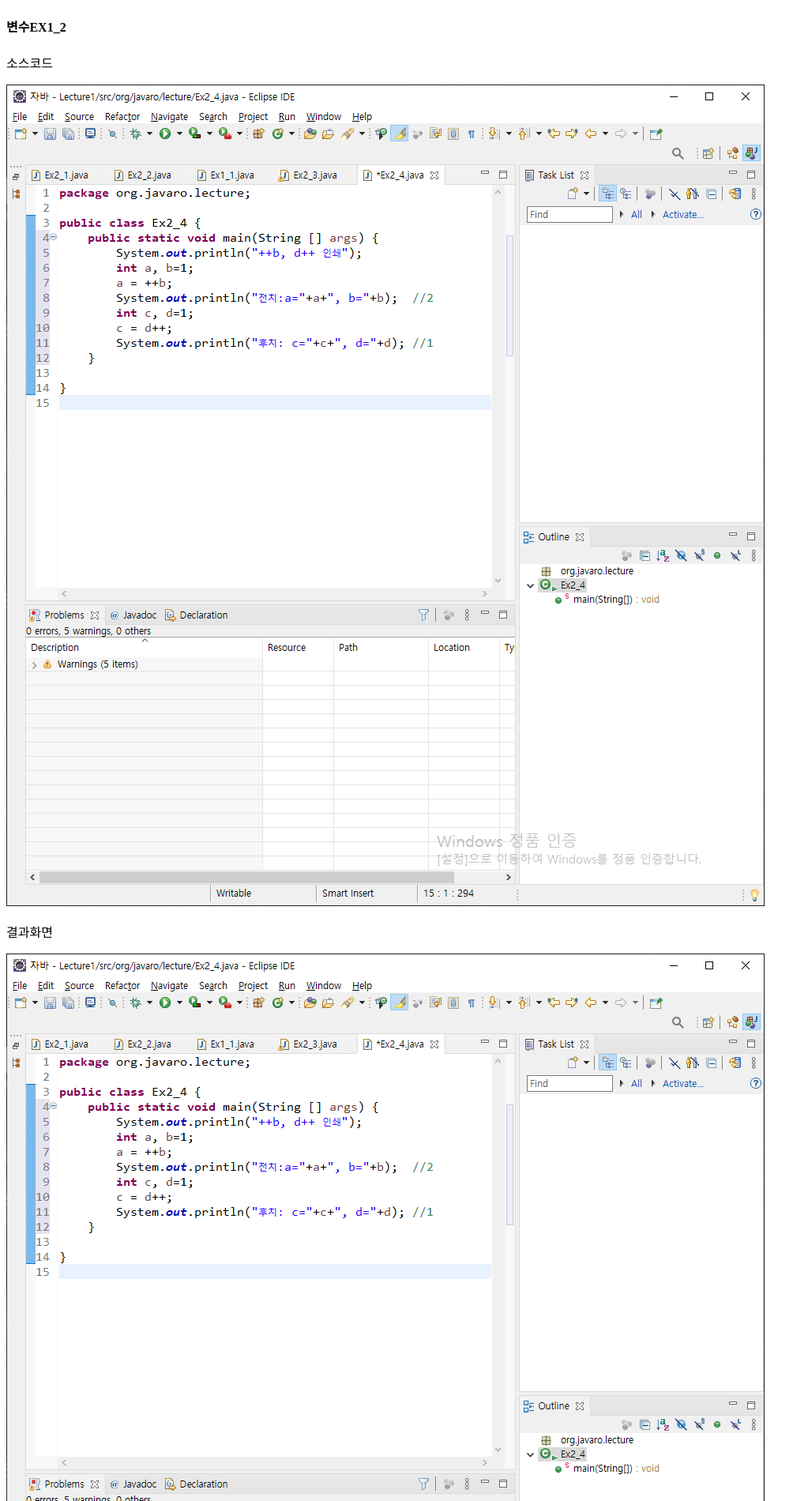
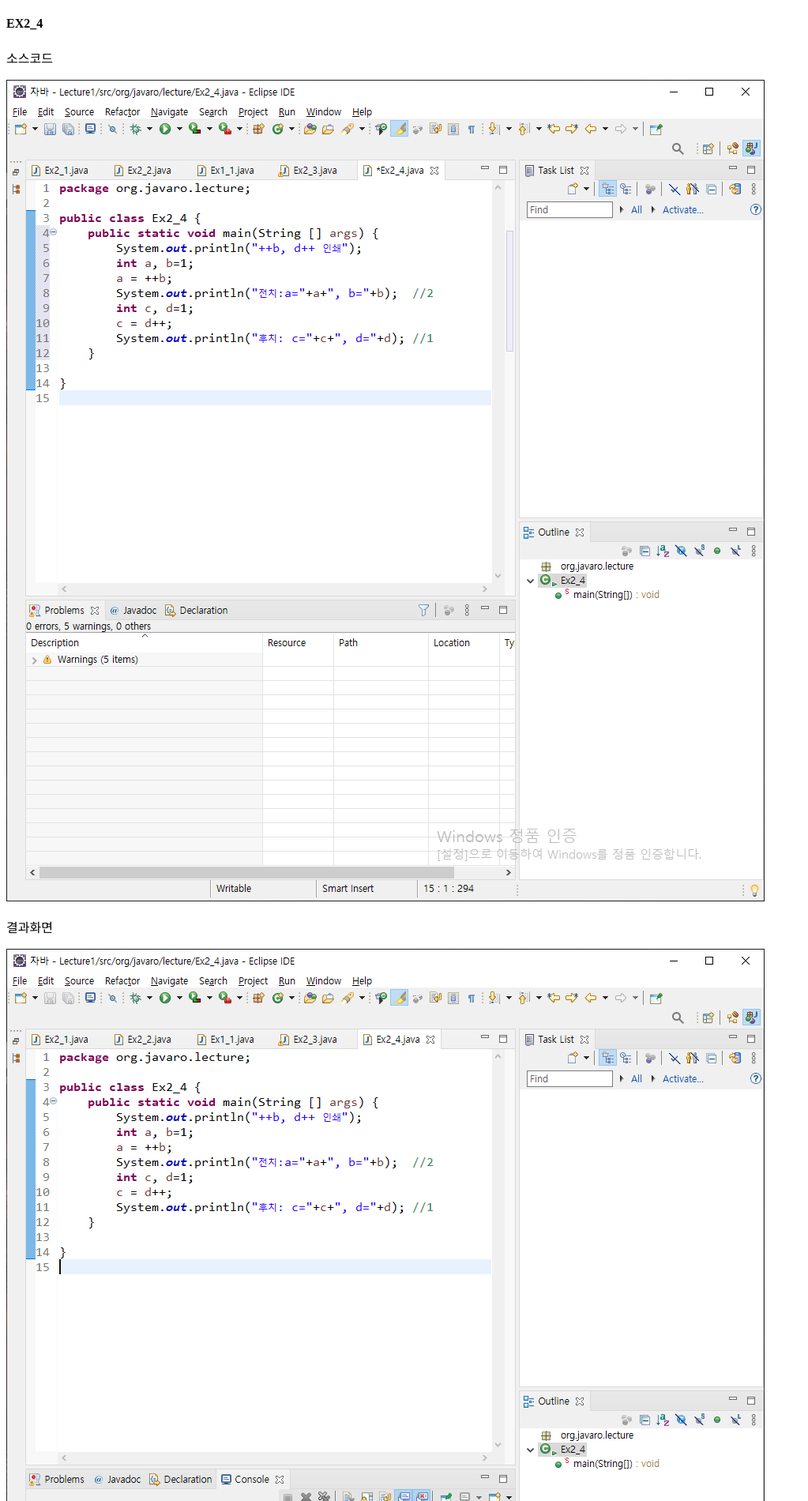
Before and after one commit to parkdoo777/parkdoo777.github.io, a plain HTML site: page Ex2_4.html in a window 1280 px wide. Shown: the top 1900 px of the page at 79% size, without its empty margins (0-1023 px from the left). Drawn offline with nearby package versions, Linux system fonts and the light colour scheme.

Commit message:
Update Ex2_4.html

```diff
--- a/Ex2_4.html
+++ b/Ex2_4.html
@@ -9,7 +9,7 @@
   <script src="https://ajax.googleapis.com/ajax/libs/jquery/3.1.1/jquery.min.js"></script>
   <title>박영규 자바 홈페이지</title></head>
   <body><header></header><section>
-       <h4>변수EX1_2</h4><p>소스코드</p>
+       <h4>EX2_4</h4><p>소스코드</p>
     <picture>
       <source media="(min-width:768px)"srcset="https://parkdoo777.github.io/html5/Ex2_4 sr.png">
       <img src="https://parkdoo777.github.io/html5/Ex2_4 sr.png" alt="소스코드"style="width:auto;">
@@ -17,6 +17,6 @@
     <p>결과화면</p>
     <picture>
       <source media="(min-width:768px)"srcset="https://parkdoo777.github.io/html5/Ex2_4 r.png">
-      <img src="https://parkdoo777.github.io/html5/Ex2_4 sr.png" alt="소스코드"style="width:auto;">
+      <img src="https://parkdoo777.github.io/html5/Ex2_4 r.png" alt="소스코드"style="width:auto;">
     </picture>
       </section></body></html>
```
